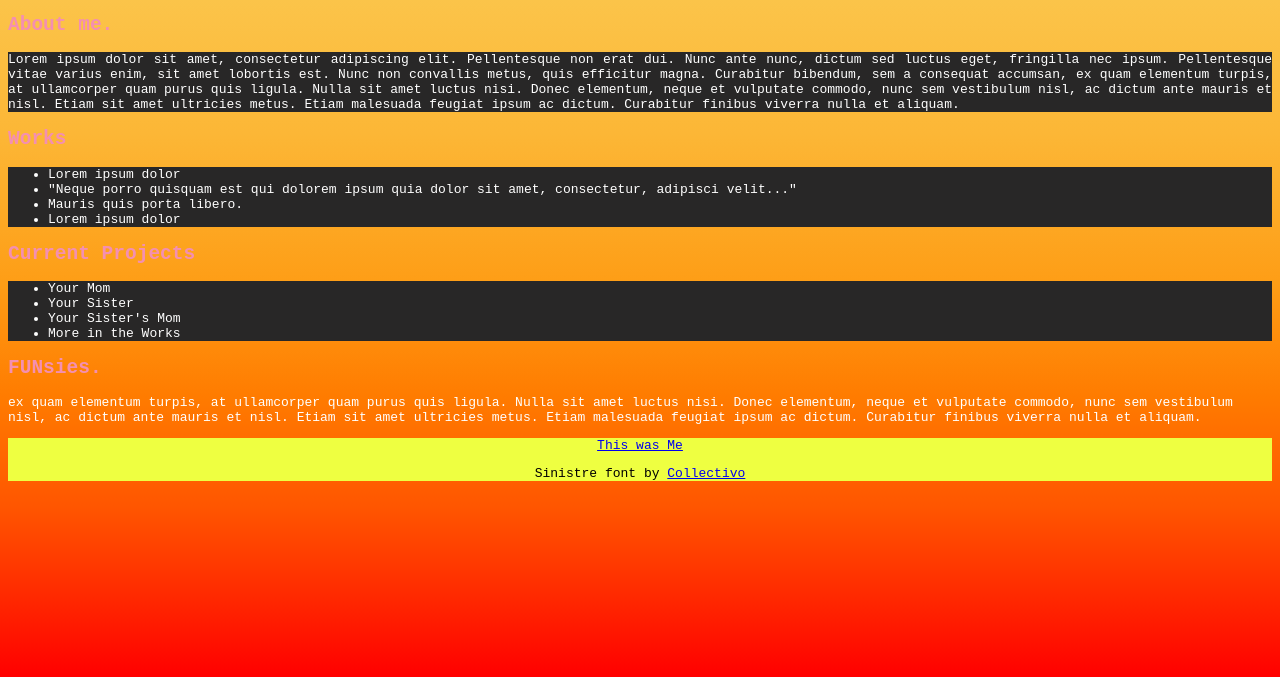
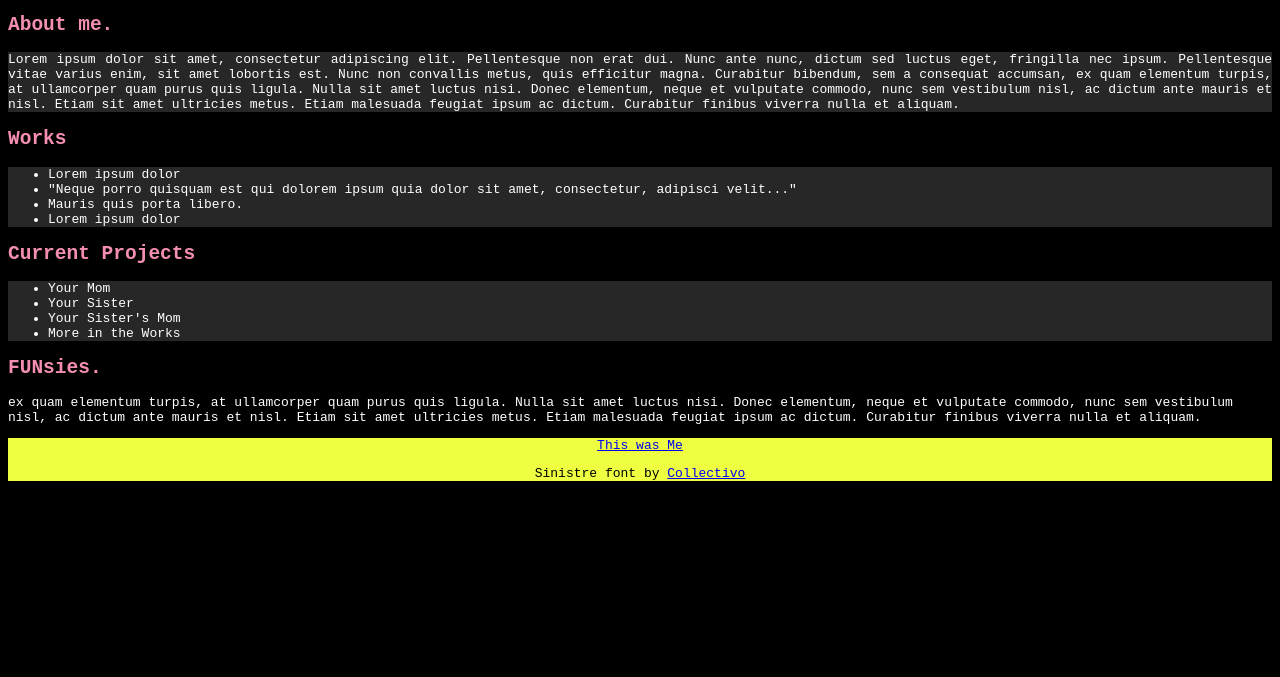
Before and after one commit to jbpixel52/jbpixel52.io, a plain HTML site: page index.html in a window 1280 px wide. Shown: the part 123-800 px from the top of the page. Drawn offline with Linux system fonts and the light colour scheme.

Commit message:
fixed css

```diff
--- a/style.css
+++ b/style.css
@@ -2,13 +2,13 @@ body {
     background-color: black;
     font-family: monospace;
     color: white;
-    background-image: linear-gradient(180deg,
+    /* background-image: linear-gradient(180deg,
             hsl(44deg 95% 67%) 0%,
             hsl(39deg 97% 60%) 32%,
             hsl(35deg 99% 54%) 51%,
             hsl(29deg 100% 50%) 65%,
             hsl(20deg 100% 50%) 79%,
-            hsl(0deg 100% 50%) 100%);
+            hsl(0deg 100% 50%) 100%); */
 }
 
 @font-face {
```
